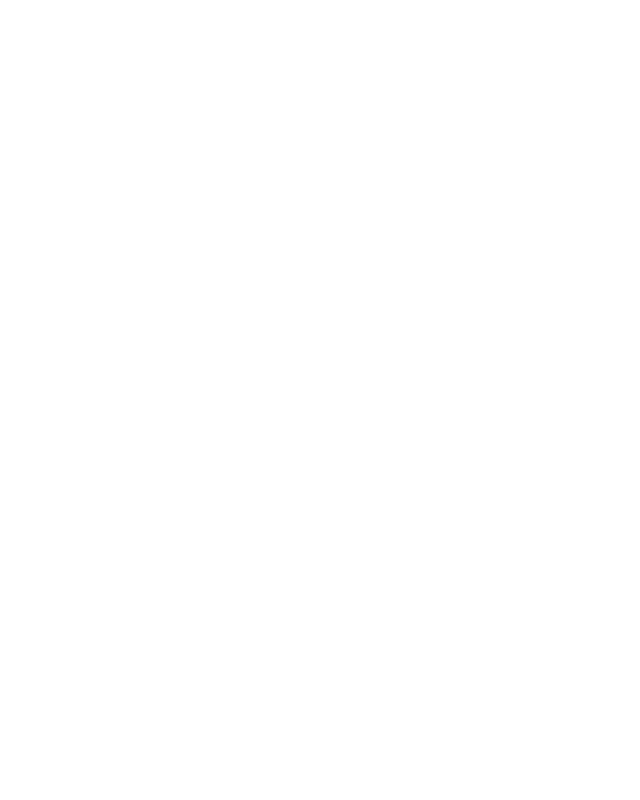
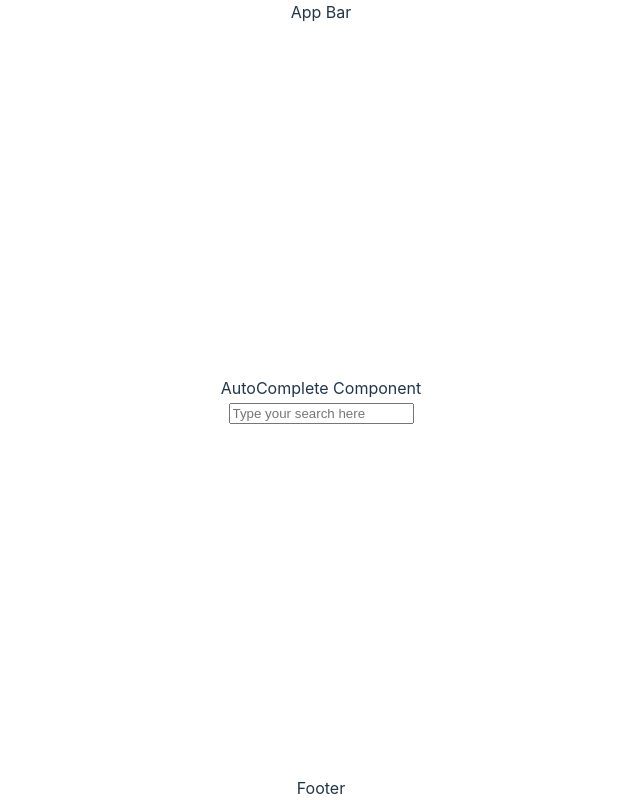
Before and after one commit to spreet6999/machine-coding-ui, a React (Vite) app: page /autocomplete in a window 1280 px wide. Before the commit this address had no page. Shown: the whole page, without its empty margins (319-959 px from the left). Built offline with nearby package versions, Linux system fonts and the light colour scheme.

Commit message:
WIP autocomplete basic setup

```diff
--- /dev/null
+++ b/src/hooks/useDebounce.js
@@ -0,0 +1,26 @@
+import { useState, useEffect } from "react";
+
+function useDebounce({ value = "", delay = 500 }) {
+  const [debouncedValue, setDebouncedValue] = useState(value);
+
+  //* Debounce logic
+  let timerId;
+  useEffect(() => {
+    if (timerId) {
+      clearTimeout(timerId);
+    }
+    timerId = setTimeout(() => {
+      setDebouncedValue(value);
+    }, delay);
+    return () => {
+      clearTimeout(timerId);
+    };
+  }, [debouncedValue]);
+
+  return {
+    debouncedValue,
+    setDebouncedValue,
+  };
+}
+
+export default useDebounce;
--- /dev/null
+++ b/src/pages/AutoComplete/components/Search.jsx
@@ -0,0 +1,31 @@
+import React from "react";
+
+function Search({
+  placeholder = "Type your search here",
+  value = "",
+  style = {},
+
+  //* handlers
+  onChange = () => {},
+  onClear = () => {},
+}) {
+  // const [value, setValue] = useState("");
+
+  const handleChange = (e) => {
+    // setValue(e.target.value);
+    onChange(e.target.value);
+  };
+
+  return (
+    <div style={{ ...style }}>
+      <input
+        type="text"
+        placeholder={placeholder}
+        onChange={handleChange}
+        value={value}
+      />
+    </div>
+  );
+}
+
+export default Search;
--- /dev/null
+++ b/src/pages/AutoComplete/index.jsx
@@ -0,0 +1,90 @@
+import React, { useEffect, useState } from "react";
+import PropTypes from "prop-types";
+import useDebounce from "../../hooks/useDebounce";
+import Search from "./components/Search";
+
+AutoComplete.propTypes = {
+  placeholder: PropTypes.string,
+  maxLengthToTrigger: PropTypes.number,
+  maxResults: PropTypes.number,
+  dataKey: PropTypes.string,
+  isDebounced: PropTypes.bool,
+  debouncedDelay: PropTypes.number,
+  staticData: PropTypes.bool,
+  getResults: PropTypes.func,
+  onChange: PropTypes.func,
+  onSelect: PropTypes.func,
+  onBlur: PropTypes.func,
+  renderSuggestionItem: PropTypes.func,
+  renderLoader: PropTypes.func,
+  renderError: PropTypes.func,
+  renderNoData: PropTypes.func,
+};
+
+function AutoComplete({
+  placeholder = "Type your search here",
+  maxLengthToTrigger = 0,
+  maxResults = 10,
+  dataKey = "",
+  isDebounced = false,
+  debouncedDelay = 400,
+  staticData = false,
+  //* handlers
+  getResults = () => {},
+  onChange = () => {},
+  onSelect = () => {},
+  onBlur = () => {},
+
+  //* Render Props Design Pattern (Optional but useful)
+  renderSuggestionItem,
+  renderLoader,
+  renderError,
+  renderNoData,
+}) {
+  const [value, setValue] = useState("");
+  const { debouncedValue } = useDebounce(value, debouncedDelay);
+
+  useEffect(() => {
+    if (value.length >= maxLengthToTrigger) {
+      if (staticData || !isDebounced) {
+        getResults(value);
+      } else {
+        getResults(debouncedValue);
+      }
+    }
+  }, [debouncedValue]);
+
+  const handleChange = (value) => {
+    setValue(value);
+    onChange(value);
+  };
+
+  return (
+    <section>
+      AutoComplete Component
+      <Search value={value} placeholder={placeholder} onChange={handleChange} />
+    </section>
+  );
+}
+
+export default AutoComplete;
+
+//* Respomsible to render AutoComplete Component
+export function AutoCompleteContainer() {
+  return (
+    <AutoComplete
+      placeholder="Type your search here"
+      maxLengthToTrigger={2}
+      maxResults={10}
+      dataKey="value"
+      isDebounced={true}
+      debouncedDelay={400}
+      staticData={false}
+      //* handlers
+      // getResults={getResults}
+      // onChange={onChange}
+      // onSelect={onSelect}
+      // onBlur={onBlur}
+    />
+  );
+}
--- a/src/routes/AppRoutes.jsx
+++ b/src/routes/AppRoutes.jsx
@@ -7,7 +7,9 @@
 import StopWatch from "../pages/StopWatch";
 import StarRating from "../pages/StarRating";
 import FolderStructure from "../pages/FolderStructure";
+import { AutoCompleteContainer } from "../pages/AutoComplete";
 
+//* Import utils/data
 import folderStructureData from "../assets/data/FolderStructureData.json";
 
 function AppRoutes() {
@@ -25,6 +27,7 @@
             path="/folder-structure"
             element={<FolderStructure explorerData={folderStructureData} />}
           />
+          <Route path="/autocomplete" element={<AutoCompleteContainer />} />
         </Route>
       </Routes>
     </BrowserRouter>
```
Also changed, not shown: src/pages/AutoComplete/components/Suggestions.jsx (added, +47 -0 lines), src/pages/AutoComplete/components/SuggestionsItem.jsx (added, +18 -0 lines), src/pages/AutoComplete/style.module.css (added).
